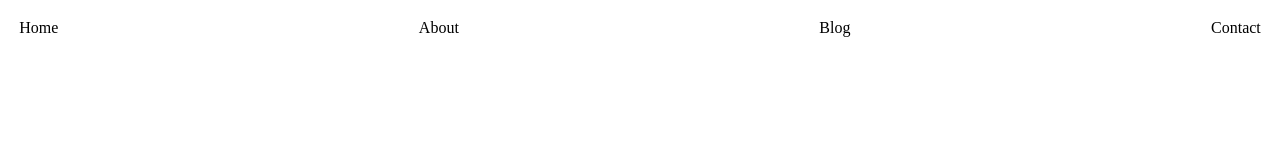
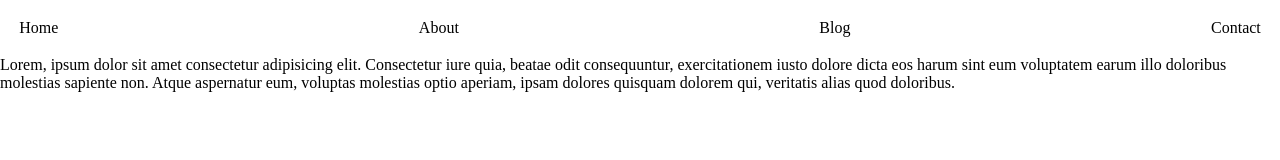
Before and after one commit to CodyRush/jsboilerplate, a plain HTML site: page index.html in a window 1280 px wide. Drawn offline with Linux system fonts and the light colour scheme.

Commit message:
inserted what needs to be done before mondays class

```diff
--- a/index.html
+++ b/index.html
@@ -33,6 +33,11 @@
         </ul>
     </aside>
 
+    <main>
+        <!-- To do for next class -->
+        <p class="tagline">Lorem, ipsum dolor sit amet consectetur adipisicing elit. Consectetur iure quia, beatae odit consequuntur, exercitationem iusto dolore dicta eos harum sint eum voluptatem earum illo doloribus molestias sapiente non. Atque aspernatur eum, voluptas molestias optio aperiam, ipsam dolores quisquam dolorem qui, veritatis alias quod doloribus.</p>
+    </main>
+
     <script src="js/main.js"></script>
 </body>
 </html>
--- a/js/main.js
+++ b/js/main.js
@@ -1,3 +1,4 @@
+//Menu fucntionality
 const menuButton = document.querySelector('#menu-button');
 const mobileMenu = document.querySelector('#mobile-menu');
 
@@ -10,3 +11,8 @@ window.addEventListener('resize', () => {
         mobileMenu.classList.add('hidden')
     }
 })
+
+// Basic reference variable
+const tagline = document.querySelector('.tagline')
+
+console.log(tagline.textContent);
```
